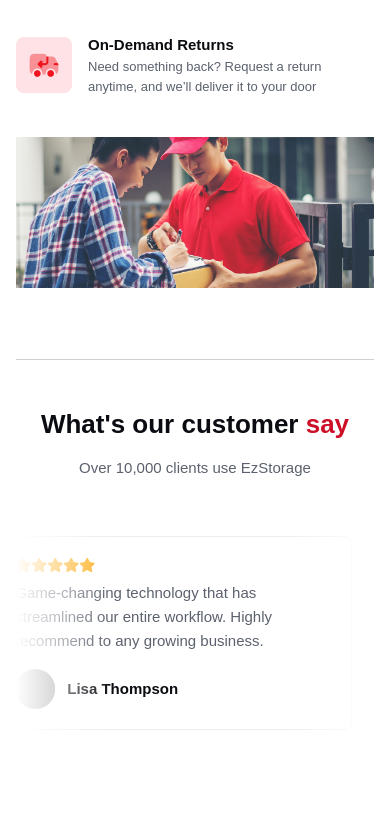
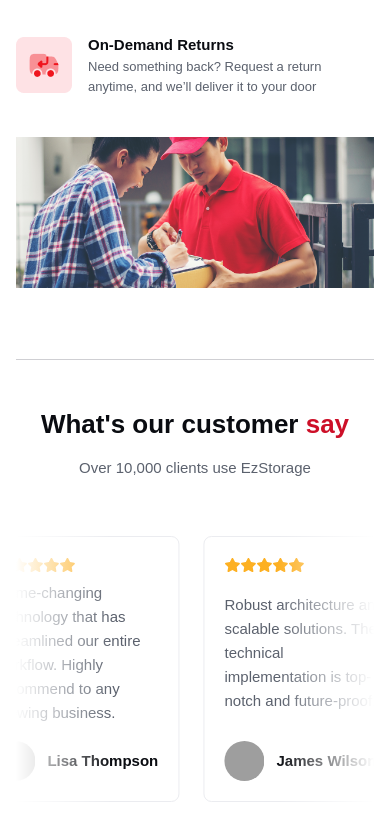
Before and after one commit to EzStorage/storage_box_rental, a React app: page / in a window 390 px wide. Shown: the part 2448-3288 px from the top of the page. Before the commit the page ends 3250 px from the top, so only its background shows below. Built offline with nearby package versions, Linux system fonts and the light colour scheme; grey boxes are pictures that could not be loaded; the HTML template or start-up script is replaced by a standard one.

Commit message:
chore: update testimonial section

```diff
--- a/src/pages/homepage/homepage.styles.tsx
+++ b/src/pages/homepage/homepage.styles.tsx
@@ -391,7 +391,7 @@ export const ScrollContainer = styled("div")(({ theme }) => ({
     height: "600px",
   },
 
-  [theme.breakpoints.down("md")]: {
+  [theme.breakpoints.down("lg")]: {
     overflowX: "hidden",
   },
 }));
@@ -428,6 +428,11 @@ export const ColumnsContainer = styled.div`
   height: 100%;
 `;
 
+export const Row = styled("div")(({}) => ({
+  display: "flex",
+  alignItems: "center",
+}));
+
 export const Column = styled.div`
   flex: 1;
 `;
@@ -438,7 +443,16 @@ export const TestimonialCard = styled("div")(({ theme }) => ({
   padding: "20px",
   border: `1px solid ${theme.palette.outline.greyLow}`,
   flexShrink: 0,
-  width: "100%",
+  width: "30%",
+  overflow: "hidden",
+
+  display: "flex",
+  flexDirection: "column",
+  justifyContent: "space-between",
+
+  [theme.breakpoints.up("lg")]: {
+    width: "100%",
+  },
 }));
 
 export const StarsContainer = styled.div`
--- a/src/pages/homepage/masonry-testimonial.tsx
+++ b/src/pages/homepage/masonry-testimonial.tsx
@@ -1,4 +1,4 @@
-import { Avatar, useMediaQuery } from "@mui/material";
+import { Avatar, useMediaQuery, useTheme } from "@mui/material";
 import { TestimonialItem, TESTIMONIALS } from "../../constants/homepage.constants";
 import {
   AuthorName,
@@ -6,6 +6,7 @@ import {
   Column,
   ColumnsContainer,
   HorizontalGradientOverlay,
+  Row,
   ScrollContainer,
   StarsContainer,
   TestimonialCard,
@@ -67,14 +68,18 @@ const TestimonialList: React.FC<TestimonialListProps> = ({
 };
 
 const MasonryTestimonial: React.FC = () => {
-  const isMobile = useMediaQuery("(max-width: 768px)");
+  const theme = useTheme();
+  const isMobile = useMediaQuery(theme.breakpoints.down("lg"));
 
   return (
     <ScrollContainer>
       {isMobile ? (
         <>
           <HorizontalGradientOverlay position="left" />
-          <TestimonialList list={TESTIMONIALS.middle} duration={100} isMobile={isMobile} />
+          <Row>
+            <TestimonialList list={TESTIMONIALS.middle} duration={100} isMobile={isMobile} />
+            <TestimonialList list={TESTIMONIALS.middle} duration={100} isMobile={isMobile} />
+          </Row>
           <HorizontalGradientOverlay position="right" />
         </>
       ) : (
```
